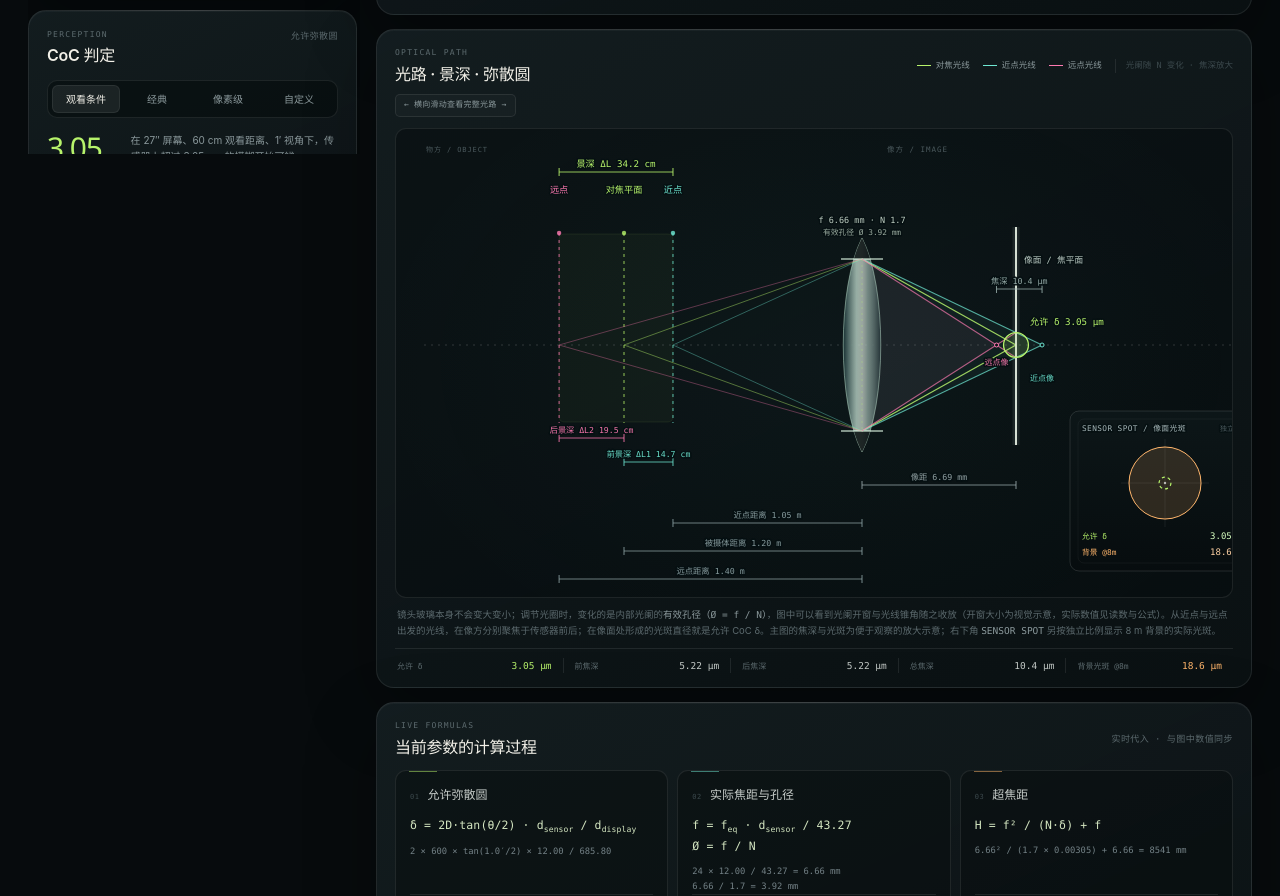
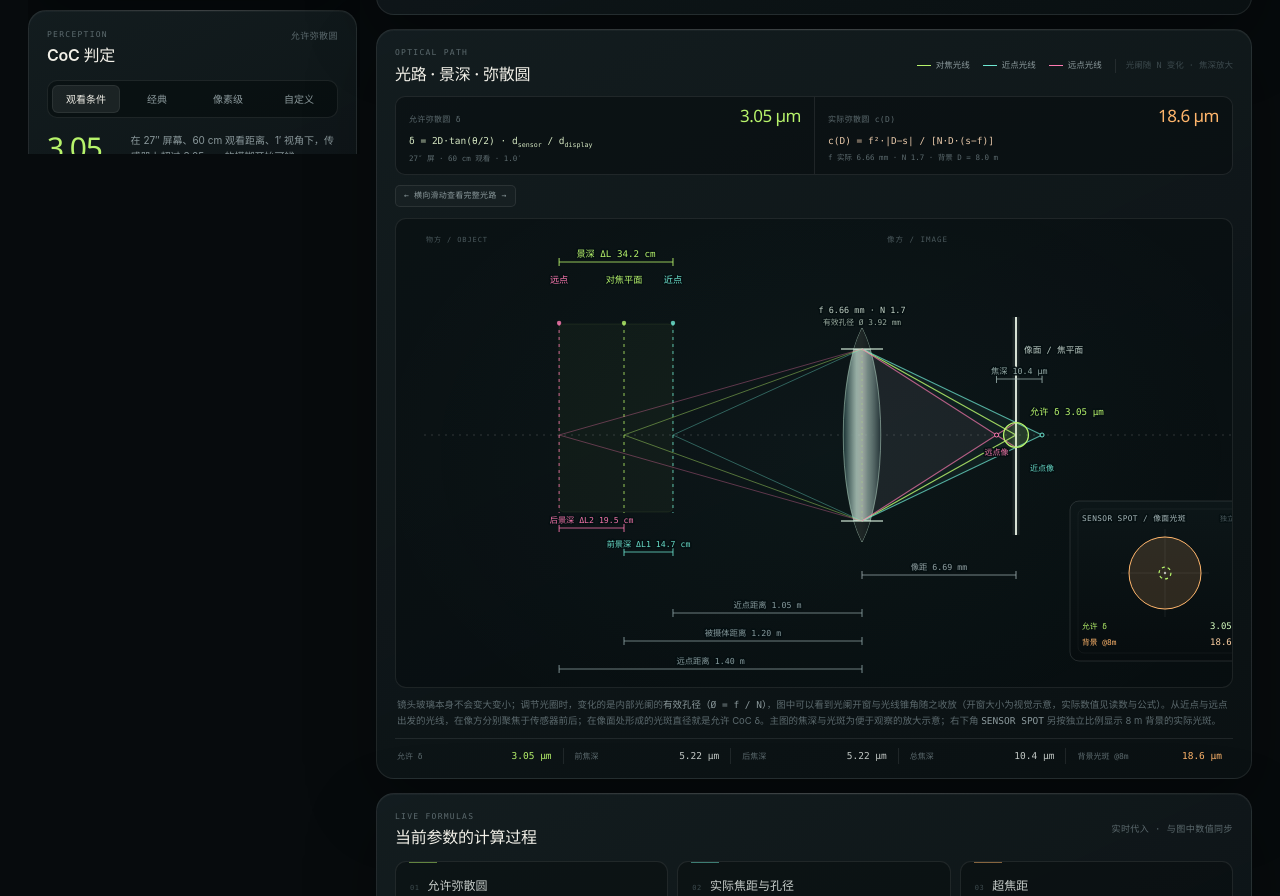
Before and after one commit to meixiansen/coc-lab, a website with bundled scripts: page public/index.html in a window 1280 px wide. Shown: the part 1305-2201 px from the top of the page. Built offline with nearby package versions, Linux system fonts and the light colour scheme.

Commit message:
Move CoC formulas above optical diagram

```diff
--- a/public/css/styles.css
+++ b/public/css/styles.css
@@ -1803,6 +1803,86 @@ svg {
   max-width: none;
 }
 
+.ray-formula-strip {
+  display: grid;
+  grid-template-columns: 1fr 1fr;
+  gap: 0;
+  margin-top: 12px;
+  overflow: hidden;
+  border: 1px solid var(--line);
+  border-radius: 10px;
+  background: rgba(5, 11, 12, 0.45);
+}
+
+.ray-formula-cell {
+  min-width: 0;
+  padding: 10px 13px 9px;
+}
+
+.ray-formula-cell + .ray-formula-cell {
+  border-left: 1px solid var(--line);
+}
+
+.ray-formula-head {
+  display: flex;
+  align-items: baseline;
+  justify-content: space-between;
+  gap: 10px;
+}
+
+.ray-formula-head span {
+  font-family: var(--font-mono);
+  font-size: 8px;
+  letter-spacing: 0.04em;
+  color: var(--dim);
+  white-space: nowrap;
+}
+
+.ray-formula-head b {
+  font-family: var(--font-numeric);
+  font-size: 17px;
+  font-weight: 500;
+  line-height: 1;
+  letter-spacing: -0.03em;
+  color: var(--lime);
+  font-variant-numeric: tabular-nums;
+  white-space: nowrap;
+}
+
+.ray-formula-cell:last-child .ray-formula-head b {
+  color: var(--amber);
+}
+
+.ray-formula-exp {
+  display: block;
+  margin-top: 7px;
+  color: #d4e6c1;
+  font-family: var(--font-mono);
+  font-size: 9.5px;
+  line-height: 1.55;
+  overflow-wrap: anywhere;
+}
+
+.ray-formula-cell:last-child .ray-formula-exp {
+  color: #e6c7a8;
+}
+
+.ray-formula-exp sub {
+  font-size: 0.7em;
+}
+
+.ray-formula-note {
+  display: block;
+  margin-top: 3px;
+  overflow: hidden;
+  color: var(--dim);
+  font-family: var(--font-mono);
+  font-size: 7.5px;
+  line-height: 1.5;
+  text-overflow: ellipsis;
+  white-space: nowrap;
+}
+
 .ray-foot {
   margin: 9px 2px 0;
   color: var(--dim);
@@ -3090,6 +3170,15 @@ svg {
     min-height: 0;
   }
 
+  .ray-formula-strip {
+    grid-template-columns: 1fr;
+  }
+
+  .ray-formula-cell + .ray-formula-cell {
+    border-top: 1px solid var(--line);
+    border-left: 0;
+  }
+
   .ray-readout {
     grid-template-columns: repeat(2, minmax(0, 1fr));
     row-gap: 8px;
--- a/public/index.html
+++ b/public/index.html
@@ -696,6 +696,32 @@
                   <span class="ray-scale">光阑随 N 变化 · 焦深放大</span>
                 </div>
               </div>
+              <div class="ray-formula-strip" aria-label="弥散圆计算公式">
+                <div class="ray-formula-cell">
+                  <div class="ray-formula-head">
+                    <span>允许弥散圆 δ</span>
+                    <b id="rayFormulaCoc">3.05 µm</b>
+                  </div>
+                  <code class="ray-formula-exp" id="rayCocFormula"
+                    >δ = 2D·tan(θ/2) · d<sub>sensor</sub> / d<sub>display</sub></code
+                  >
+                  <small class="ray-formula-note" id="rayCocFormulaNote"
+                    >27″ 屏 · 60 cm 观看 · 1.0′</small
+                  >
+                </div>
+                <div class="ray-formula-cell">
+                  <div class="ray-formula-head">
+                    <span>实际弥散圆 c(D)</span>
+                    <b id="rayFormulaBlur">18.6 µm</b>
+                  </div>
+                  <code class="ray-formula-exp" id="rayActualFormula"
+                    >c(D) = f²·|D−s| / [N·D·(s−f)]</code
+                  >
+                  <small class="ray-formula-note" id="rayActualFormulaNote"
+                    >实际焦距 f · 光圈 N · 背景距离 D</small
+                  >
+                </div>
+              </div>
               <div class="ray-scroll-hint" id="rayScrollHint">← 横向滑动查看完整光路 →</div>
               <div class="ray-scroll" id="rayScroll">
                 <svg id="rayDiagram" role="img"></svg>
--- a/public/js/app.js
+++ b/public/js/app.js
@@ -101,6 +101,12 @@ const refs = {
   rayDiagram: $('#rayDiagram'),
   rayScroll: $('#rayScroll'),
   rayScrollHint: $('#rayScrollHint'),
+  rayFormulaCoc: $('#rayFormulaCoc'),
+  rayFormulaBlur: $('#rayFormulaBlur'),
+  rayCocFormula: $('#rayCocFormula'),
+  rayActualFormula: $('#rayActualFormula'),
+  rayCocFormulaNote: $('#rayCocFormulaNote'),
+  rayActualFormulaNote: $('#rayActualFormulaNote'),
   rayCoc: $('#rayCoc'),
   rayFrontFocus: $('#rayFrontFocus'),
   rayBackFocus: $('#rayBackFocus'),
@@ -603,6 +609,38 @@ function formatPreviewBlur(um) {
   return formatMicro(um);
 }
 
+function renderRayFormula(calc) {
+  const mode = calc.state.cocMode;
+  let formula = '';
+  let note = '';
+
+  if (mode === 'human') {
+    formula =
+      'δ = 2D·tan(θ/2) · d<sub>sensor</sub> / d<sub>display</sub>';
+    note = `${calc.state.displayInches}″ 屏 · ${calc.state.viewingDistanceCm} cm 观看 · ${calc.state.acuityArcmin.toFixed(1)}′`;
+  } else if (mode === 'classic') {
+    formula = 'δ = d<sub>sensor</sub> / 1500';
+    note = '经典 1/1500 对角线经验值';
+  } else if (mode === 'pixel') {
+    formula = 'δ = k · p';
+    note = `k = ${calc.state.pixelK} · p = ${(calc.pixelPitchMm * 1000).toFixed(2)} µm`;
+  } else {
+    formula = 'δ = δ<sub>input</sub>';
+    note = `手动画定 ${calc.state.customCocUm.toFixed(1)} µm`;
+  }
+
+  const actualFormula = calc.focusInfinity
+    ? 'c(D) = f² / (N·D)'
+    : 'c(D) = f²·|D−s| / [N·D·(s−f)]';
+
+  refs.rayCocFormula.innerHTML = formula;
+  refs.rayActualFormula.innerHTML = actualFormula;
+  refs.rayCocFormulaNote.textContent = note;
+  refs.rayActualFormulaNote.textContent = `f 实际 ${calc.focalMm.toFixed(2)} mm · N ${calc.aperture} · 背景 D = ${calc.backgroundDistance.toFixed(1)} m`;
+  refs.rayFormulaCoc.textContent = formatMicro(calc.cocThresholdUm);
+  refs.rayFormulaBlur.textContent = formatMicro(calc.backgroundBlurUm);
+}
+
 function renderRayReadout(calc) {
   refs.rayCoc.textContent = formatMicro(calc.cocThresholdUm);
   refs.rayFrontFocus.textContent = formatMicro(calc.frontFocusUm);
@@ -1022,6 +1060,7 @@ function render() {
   renderControlReadouts(calc);
   renderMetrics(calc);
   renderPreview(calc);
+  renderRayFormula(calc);
   renderRayReadout(calc);
   renderDepth(calc);
   renderReadouts(calc);
```
Also changed, not shown: docs/preview.webp.
